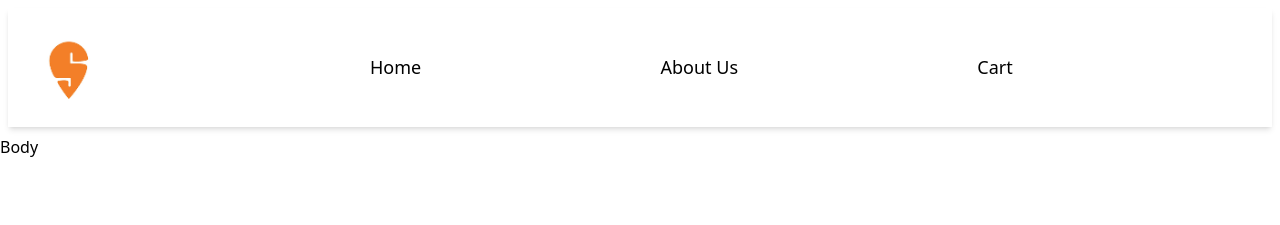
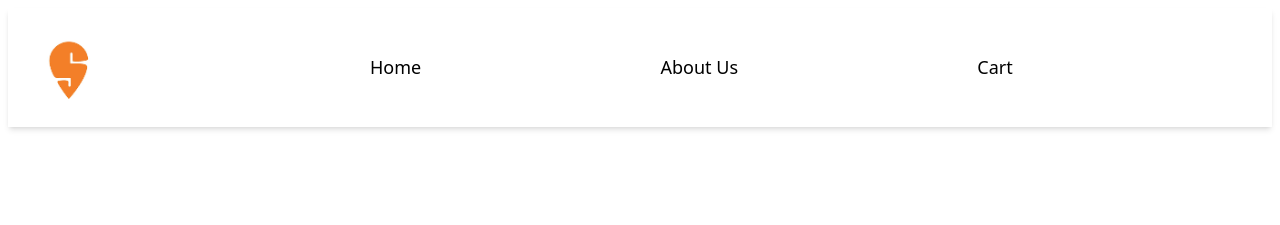
Before and after one commit to rajnishxoxo/Code-Marathon-ForSwiggyClone, a React (Vite) app: page /body in a window 1280 px wide. Shown: the top 225 px of the page. Built offline with nearby package versions, Linux system fonts and the light colour scheme.

Commit message:
Update Body.js

```diff
--- a/src/Components/Body.js
+++ b/src/Components/Body.js
@@ -1,7 +1,7 @@
 const Body = ()=>{
     return(
         <div>
-            <h1>Body</h1>
+
         </div>
     )
 }
```
